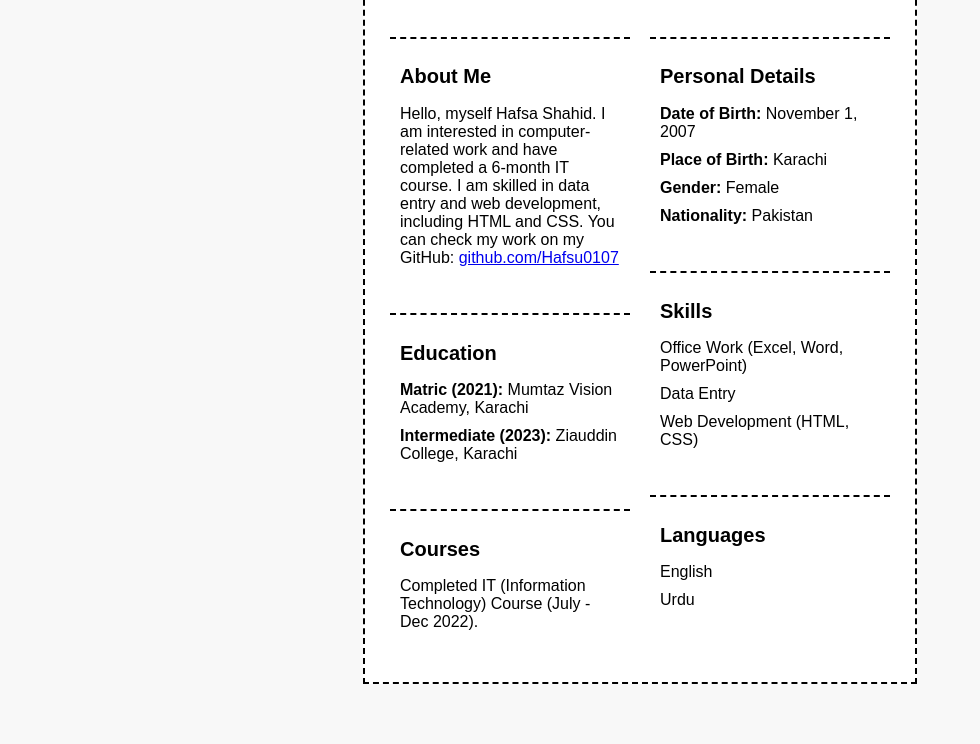
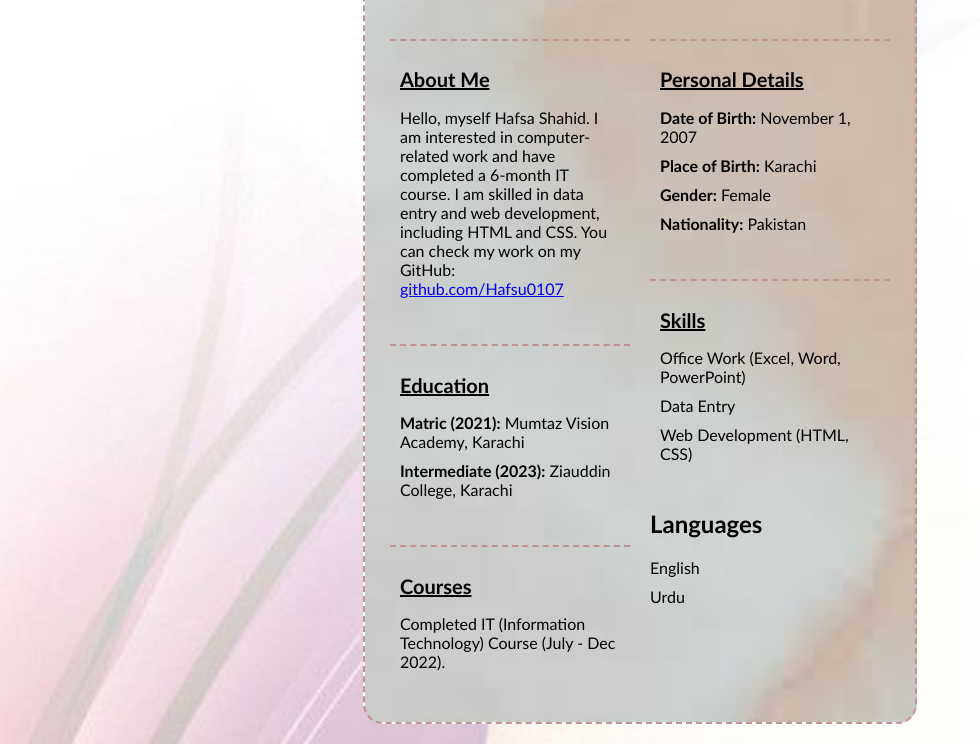
Before and after one commit to Hafsu0107/make-cv-, a plain HTML site: page index.html in a window 1280 px wide. Shown: the part 140-884 px from the top of the page, without its empty margins (0-980 px from the left). Before the commit the page ends 844 px from the top, so only its background shows below. Drawn offline with Linux system fonts and the light colour scheme.

Commit message:
complete cv

```diff
--- a/index.html
+++ b/index.html
@@ -10,7 +10,7 @@
     <div class="container">
       <h1>HAFSA SHAHID</h1>
 
-      <div class="split">
+      <div class="sub-container">
         <div class="left">
           <div class="section">
             <h2>About Me</h2>
@@ -65,7 +65,7 @@
             </ul>
           </div>
 
-          <div class="section">
+          <div class="ll">
             <h2>Languages</h2>
             <ul>
               <li>English</li>
--- a/stle.css
+++ b/stle.css
@@ -1,32 +1,41 @@
 body {
-  font-family: Arial, sans-serif;
   margin: 0;
   padding: 20px;
   background-color: #f8f8f8;
+  font-family: "Gill Sans", "Gill Sans MT", Calibri, "Trebuchet MS", sans-serif;
+  background-image: url(image.jpg);
+  background-repeat: no-repeat;
+  background-size: cover;
 }
 .container {
   max-width: 500px;
   background: white;
   padding: 25px;
   margin: auto;
-  border: 2px dashed black;
+  border: 2px dashed rgb(194, 147, 147);
+  background-image: url(bg-image.jpeg);
+  background-repeat: no-repeat;
+  background-size: cover;
+  border-radius: 20px;
 }
 h1 {
   background: black;
   color: white;
   padding: 15px;
+
   text-align: center;
 }
 .section {
   margin-top: 20px;
   padding: 10px;
-  border-top: 2px dashed black;
+  border-top: 2px dashed rgb(194, 147, 147);
 }
 .section h2 {
   font-size: 20px;
   font-weight: bold;
+  text-decoration: underline;
 }
-.split {
+.sub-container {
   display: flex;
   justify-content: space-between;
 }
@@ -49,19 +58,7 @@ ul li {
   .container {
     width: 95%;
   }
-  .personal-details,
-  .skills,
-  .education,
-  .languages {
+  section {
     padding: 10px;
   }
-  .skills ul,
-  .education ul {
-    list-style: none;
-    padding: 0;
-  }
-  .skills ul li,
-  .education ul li {
-    padding: 5px 0;
-  }
 }
```
Also changed, not shown: bg-image.jpeg (added), image.jpg (added).
